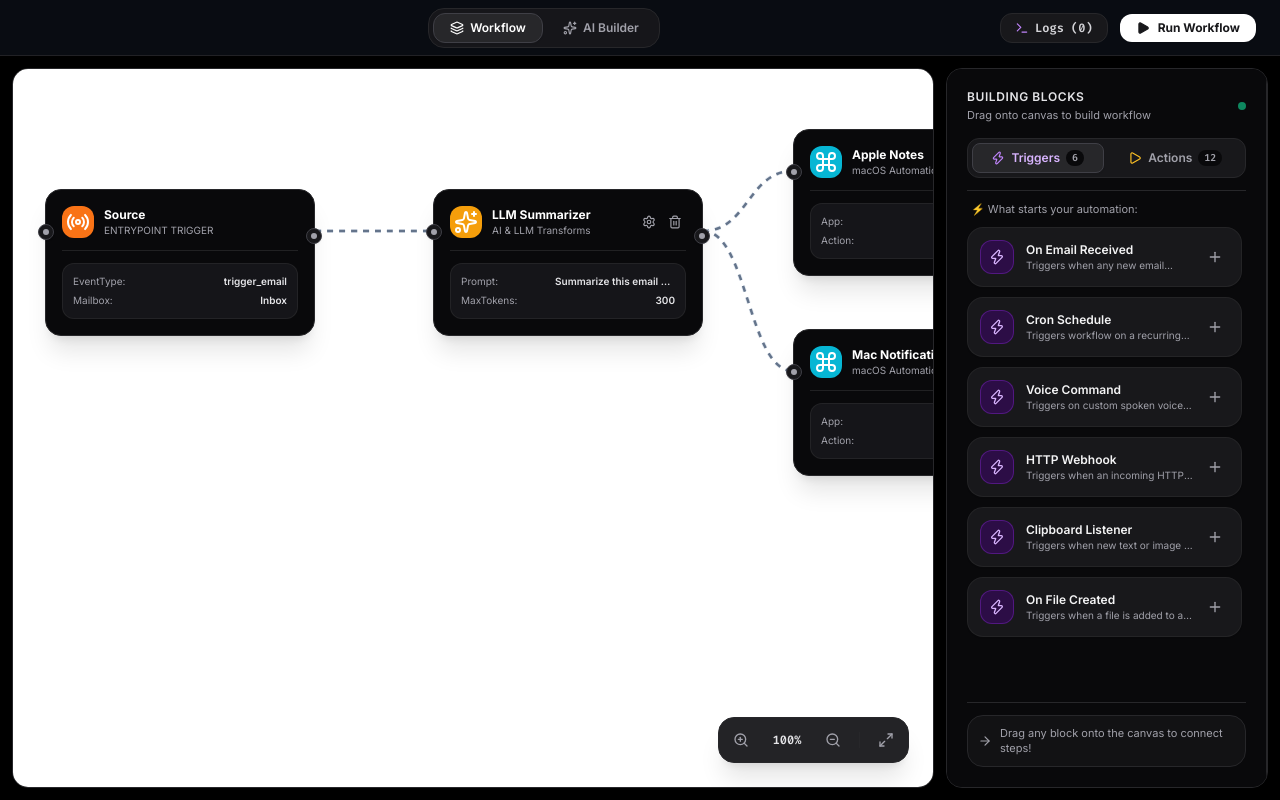
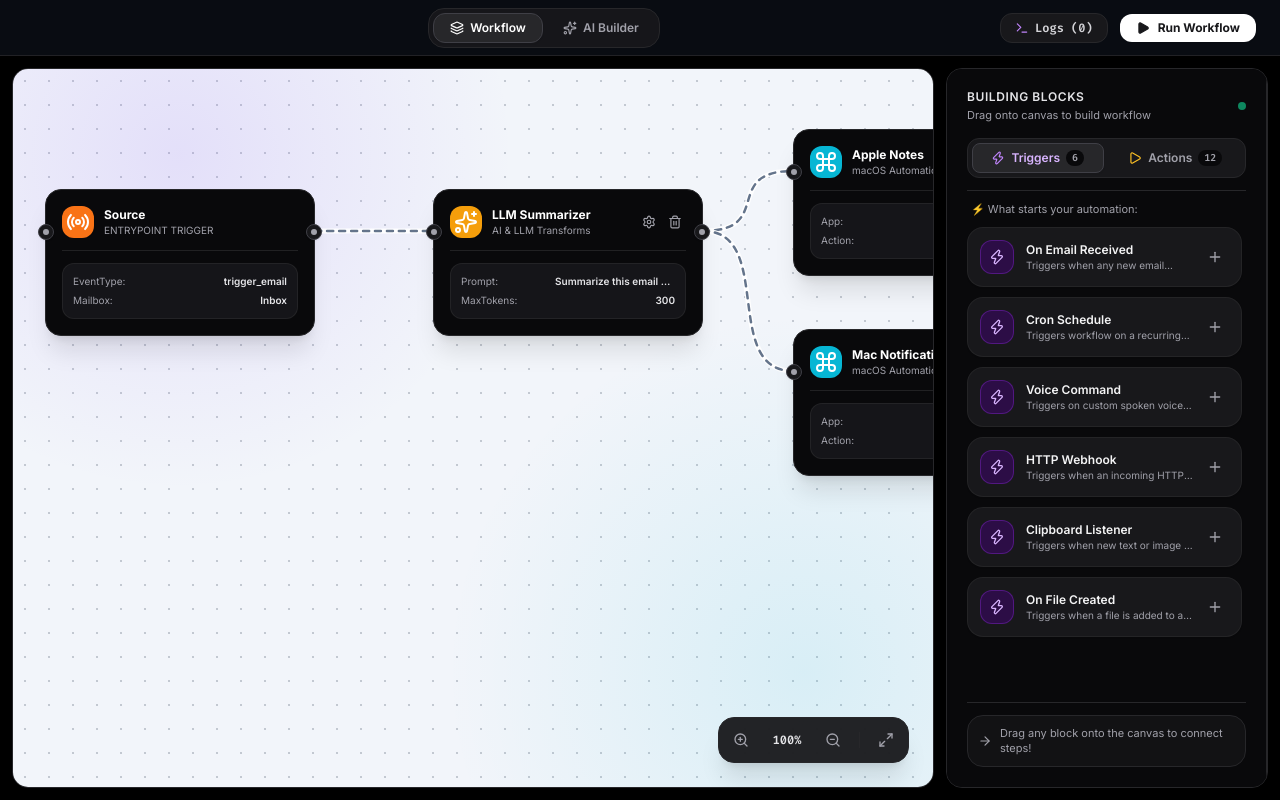
Before and after one commit to vachanbhogi/swirl, a React (Vite) app in the folder frontend/: page / in a window 1280 px wide. Built offline with nearby package versions, Linux system fonts and the light colour scheme.

Commit message:
fix: polish workflow canvas dragging

```diff
--- a/frontend/src/components/WhiteboardCard.jsx
+++ b/frontend/src/components/WhiteboardCard.jsx
@@ -18,6 +18,21 @@ import {
 import { BLOCK_CATEGORIES } from '../data/blockDefinitions';
 
 const ICON_MAP = { Zap, Sparkles, Command, Plug, GitBranch, Send, Radio };
+const NODE_WIDTH = 270;
+const PORT_CENTER_Y = 42;
+const GRID_SIZE = 24;
+
+const getWirePath = (source, target) => {
+  const horizontalGap = target.x - source.x;
+  const bend = Math.min(220, Math.max(72, Math.abs(horizontalGap) * 0.5));
+
+  return [
+    `M ${source.x} ${source.y}`,
+    `C ${source.x + bend} ${source.y},`,
+    `${target.x - bend} ${target.y},`,
+    `${target.x} ${target.y}`
+  ].join(' ');
+};
 
 export default function WhiteboardCard({
   nodes,
@@ -53,7 +68,7 @@ export default function WhiteboardCard({
       setNodes((prevNodes) =>
         prevNodes.map((n) =>
           n.id === draggingNodeId
-            ? { ...n, x: Math.round(currentX - dragOffset.x), y: Math.round(currentY - dragOffset.y) }
+            ? { ...n, x: currentX - dragOffset.x, y: currentY - dragOffset.y }
             : n
         )
       );
@@ -175,14 +190,24 @@ export default function WhiteboardCard({
     const node = nodes.find((n) => n.id === nodeId);
     if (!node) return { x: 0, y: 0 };
     return {
-      x: isOutput ? node.x + 270 : node.x,
-      y: node.y + 42
+      x: isOutput ? node.x + NODE_WIDTH : node.x,
+      y: node.y + PORT_CENTER_Y
     };
   };
 
+  const previewAnchor = connectingPort
+    ? getNodePortPos(connectingPort.nodeId, connectingPort.isOutput)
+    : null;
+  const previewPath = previewAnchor
+    ? getWirePath(
+      connectingPort.isOutput ? previewAnchor : mousePos,
+      connectingPort.isOutput ? mousePos : previewAnchor
+    )
+    : null;
+
   return (
     <div className="w-full h-full relative overflow-hidden select-none flex-1">
-      {/* Whiteboard Canvas Surface (White Background with Dot Grid) */}
+      {/* Workflow canvas surface */}
       <div
         ref={canvasRef}
         onMouseDown={handleMouseDown}
@@ -192,7 +217,12 @@ export default function WhiteboardCard({
         onWheel={handleWheel}
         onDragOver={handleDragOver}
         onDrop={handleDrop}
-        className={`w-full h-full relative overflow-hidden canvas-bg canvas-grid-figma bg-white cursor-grab ${
+        style={{
+          '--canvas-grid-size': `${GRID_SIZE * zoom}px`,
+          '--canvas-grid-x': `${pan.x}px`,
+          '--canvas-grid-y': `${pan.y}px`
+        }}
+        className={`w-full h-full relative overflow-hidden canvas-bg canvas-grid-figma cursor-grab ${
           isPanning ? 'cursor-grabbing' : ''
         }`}
       >
@@ -209,19 +239,19 @@ export default function WhiteboardCard({
             {edges.map((edge) => {
               const srcPos = getNodePortPos(edge.source, true);
               const tgtPos = getNodePortPos(edge.target, false);
-              const deltaX = Math.abs(tgtPos.x - srcPos.x) * 0.5;
-              const pathD = `M ${srcPos.x} ${srcPos.y} C ${srcPos.x + deltaX} ${srcPos.y}, ${tgtPos.x - deltaX} ${tgtPos.y}, ${tgtPos.x} ${tgtPos.y}`;
+              const pathD = getWirePath(srcPos, tgtPos);
 
               const isEdgeActive = activeNodeId === edge.source || activeNodeId === edge.target;
 
               return (
-                <g key={edge.id}>
+                <g key={edge.id} data-edge-id={edge.id}>
                   <path
                     d={pathD}
                     fill="none"
-                    stroke="#E2E8F0"
-                    strokeWidth="4"
-                    strokeDasharray="6 6"
+                    stroke="rgba(255, 255, 255, 0.92)"
+                    strokeWidth="5"
+                    strokeLinecap="round"
+                    vectorEffect="non-scaling-stroke"
                   />
                   <path
                     d={pathD}
@@ -229,6 +259,8 @@ export default function WhiteboardCard({
                     stroke={isEdgeActive ? '#8B5CF6' : '#64748B'}
                     strokeWidth="2.5"
                     strokeDasharray="6 6"
+                    strokeLinecap="round"
+                    vectorEffect="non-scaling-stroke"
                     className={isEdgeActive ? 'wire-path-active' : 'wire-path-figma'}
                   />
                 </g>
@@ -238,11 +270,14 @@ export default function WhiteboardCard({
             {/* Connecting Wire Drag Preview */}
             {connectingPort && (
               <path
-                d={`M ${getNodePortPos(connectingPort.nodeId, connectingPort.isOutput).x} ${getNodePortPos(connectingPort.nodeId, connectingPort.isOutput).y} Q ${mousePos.x} ${mousePos.y}, ${mousePos.x} ${mousePos.y}`}
+                d={previewPath}
                 fill="none"
-                stroke="#64748B"
-                strokeWidth="3"
+                stroke="#7C3AED"
+                strokeWidth="2.5"
                 strokeDasharray="6 6"
+                strokeLinecap="round"
+                vectorEffect="non-scaling-stroke"
+                className="wire-preview"
               />
             )}
           </svg>
@@ -253,17 +288,19 @@ export default function WhiteboardCard({
             const IconComp = ICON_MAP[catObj.icon] || Zap;
             const isSelected = selectedNodeId === node.id;
             const isRunning = activeNodeId === node.id;
+            const isDragging = draggingNodeId === node.id;
 
             return (
               <div
                 key={node.id}
+                data-node-id={node.id}
                 onMouseDown={(e) => handleNodeMouseDown(e, node)}
-                style={{ left: `${node.x}px`, top: `${node.y}px`, width: '270px' }}
+                style={{ left: `${node.x}px`, top: `${node.y}px`, width: `${NODE_WIDTH}px` }}
                 className={`figma-node-card ${
                   isRunning ? 'running' : ''
                 } ${node.status === 'success' ? 'success' : ''} ${
                   isSelected ? 'selected' : ''
-                } absolute z-10 p-4 font-sans text-left cursor-grab active:cursor-grabbing bg-zinc-950 border border-zinc-800 rounded-2xl shadow-xl transition-all hover:shadow-2xl text-zinc-100`}
+                } ${isDragging ? 'dragging' : ''} absolute z-10 p-4 font-sans text-left cursor-grab active:cursor-grabbing bg-zinc-950 border border-zinc-800 rounded-2xl shadow-xl transition-[border-color,box-shadow] duration-150 ease-out hover:shadow-2xl text-zinc-100`}
               >
                 {/* Subtle Left Input Connector Handle (Matching Black Theme) */}
                 <div
@@ -279,7 +316,7 @@ export default function WhiteboardCard({
                 <div
                   onMouseUp={(e) => handlePortMouseUp(e, node.id, 'out', true)}
                   onMouseDown={(e) => handlePortMouseDown(e, node.id, 'out', true)}
-                  className="group/port absolute -right-2 top-[38px] z-20 w-4 h-4 rounded-full border border-zinc-700 bg-zinc-900 hover:bg-zinc-800 hover:border-zinc-500 flex items-center justify-center cursor-crosshair shadow-sm transition-transform hover:scale-125"
+                  className="group/port absolute -right-2 top-[34px] z-20 w-4 h-4 rounded-full border border-zinc-700 bg-zinc-900 hover:bg-zinc-800 hover:border-zinc-500 flex items-center justify-center cursor-crosshair shadow-sm transition-transform hover:scale-125"
                   title="Output Port"
                 >
                   <span className="w-1.5 h-1.5 rounded-full bg-zinc-400" />
--- a/frontend/src/index.css
+++ b/frontend/src/index.css
@@ -10,6 +10,11 @@
   --bg-card: #121212;
   --bg-glass: #171717;
   --border-glass: #262626;
+
+  --canvas-surface: #f2f5fa;
+  --canvas-dot: rgba(71, 85, 105, 0.28);
+  --canvas-glow-violet: rgba(139, 92, 246, 0.14);
+  --canvas-glow-cyan: rgba(6, 182, 212, 0.11);
 
   --text-primary: #ffffff;
   --text-secondary: #a3a3a3;
@@ -68,8 +73,33 @@ body {
 }
 
 .canvas-grid-figma {
-  background-color: #FFFFFF;
-  background-image: none;
+  background-color: var(--canvas-surface);
+  background-image:
+    radial-gradient(circle at 18% 12%, var(--canvas-glow-violet), transparent 34%),
+    radial-gradient(circle at 86% 84%, var(--canvas-glow-cyan), transparent 36%),
+    radial-gradient(circle, var(--canvas-dot) 1px, transparent 1.25px);
+  background-position:
+    center,
+    center,
+    var(--canvas-grid-x, 0) var(--canvas-grid-y, 0);
+  background-size:
+    auto,
+    auto,
+    var(--canvas-grid-size, 24px) var(--canvas-grid-size, 24px);
+}
+
+/* Keep block geometry and wire endpoints in lockstep while dragging. */
+.figma-node-card {
+  transition-property: border-color, box-shadow;
+}
+
+.figma-node-card.dragging {
+  z-index: 20;
+  border-color: rgba(139, 92, 246, 0.72);
+  box-shadow:
+    0 0 0 3px rgba(139, 92, 246, 0.12),
+    0 24px 48px -20px rgba(15, 23, 42, 0.5);
+  transition-duration: 0ms;
 }
 
 /* Scratch Block Styling */
@@ -142,7 +172,28 @@ body {
 
 .wire-path-active {
   stroke-dasharray: 4;
-  stroke: #ffffff;
+  animation: wire-flow 0.9s linear infinite;
+}
+
+.wire-path-figma {
+  transition: stroke 160ms ease, opacity 160ms ease;
+}
+
+.wire-preview {
+  animation: wire-flow 0.7s linear infinite;
+}
+
+@keyframes wire-flow {
+  to {
+    stroke-dashoffset: -12;
+  }
+}
+
+@media (prefers-reduced-motion: reduce) {
+  .wire-path-active,
+  .wire-preview {
+    animation: none;
+  }
 }
 
 /* Jac Brand Badge */
```
